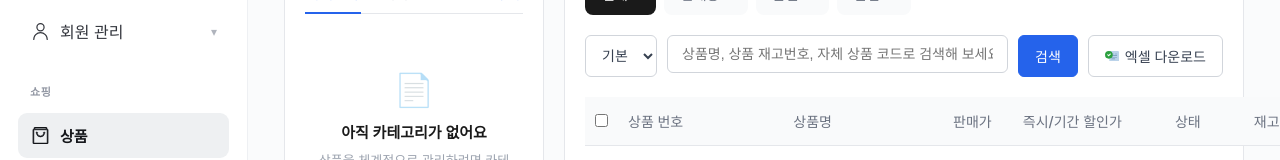
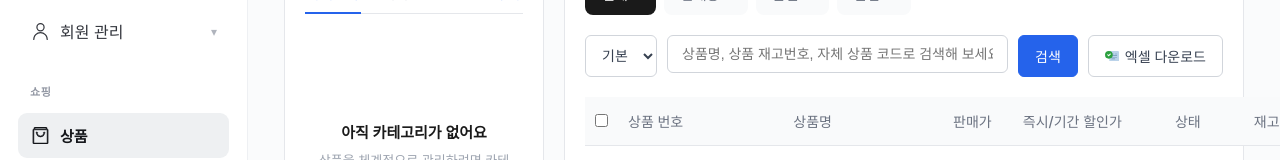
Before and after one commit to youzam136-sudo/belian-admin, a React (Vite) app: page /products in a window 1280 px wide. Shown: the part 219-379 px from the top of the page. Built offline with nearby package versions, Linux system fonts and the light colour scheme.

Commit message:
Update ProductsPage.tsx

```diff
--- a/src/pages/ProductsPage.tsx
+++ b/src/pages/ProductsPage.tsx
@@ -2,6 +2,7 @@ import { useState } from "react";
 import { useNavigate } from "react-router-dom";
 import "../styles/products.css";
 import { ExcelDownloadIcon } from "../components/icons/ExcelDownloadIcon";
+import { EmptyDocumentIcon } from "../components/icons/EmptyDocumentIcon";
 import {
   getProducts,
   updateProductStatus as persistStatus,
@@ -153,7 +154,9 @@ function ProductsPage() {
             {sidebarTab === "category" &&
               (categories.length === 0 ? (
                 <div className="products-sidebar__empty">
-                  <div className="products-sidebar__empty-icon">📄</div>
+                  <div className="products-sidebar__empty-icon">
+                    <EmptyDocumentIcon className="empty-document-icon" />
+                  </div>
                   <p className="products-sidebar__empty-title">
                     아직 카테고리가 없어요
                   </p>
```
